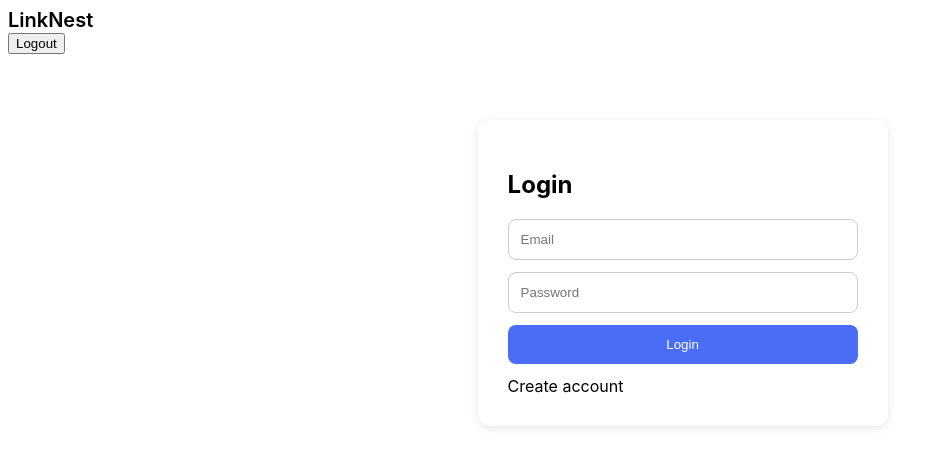
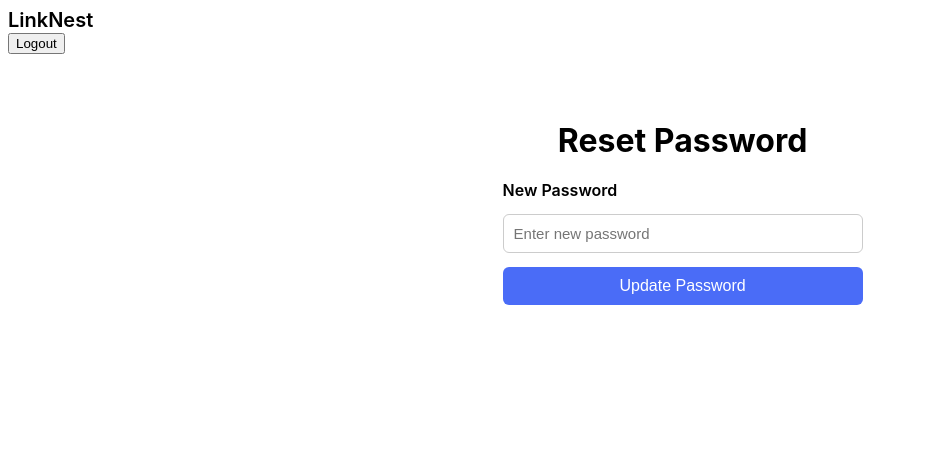
Before and after one commit to doraKola/socialdrive-app, an Angular app: page /reset-password in a window 1280 px wide. Before the commit this address led to /login. Shown: the top 466 px of the page, without its empty margins (0-935 px from the left). Built offline with nearby package versions, Linux system fonts and the light colour scheme.

Commit message:
Add forget

```diff
--- a/src/app/app.routes.ts
+++ b/src/app/app.routes.ts
@@ -2,12 +2,16 @@ import { Routes } from '@angular/router';
 import { authGuard } from '../app/core/guards/auth.guard';
 import { LoginComponent } from '../app/features/auth/login/login.component';
 import { RegisterComponent } from '../app/features/auth/register/register.component';
+import { ForgotPasswordComponent } from '../app/features/auth/forgot-password/forgot-password.component';
+import { ResetPasswordComponent } from  '../app/features/auth/reset-password/reset-password.component';
 
 export const routes: Routes = [
 
   // ---- AUTH PAGES ----
   { path: 'login', component: LoginComponent },
   { path: 'register', component: RegisterComponent },
+  { path: 'forgot-password', component: ForgotPasswordComponent },
+  { path: 'reset-password', component: ResetPasswordComponent },
 
   // ---- PROTECTED APP ----
   {
--- a/src/app/core/services/auth.service.ts
+++ b/src/app/core/services/auth.service.ts
@@ -43,4 +43,15 @@ export class AuthService {
   private setToken(token: string) {
     localStorage.setItem(this.tokenKey, token);
   }
+
+  forgotPassword(email: string) {
+    return this.http.post(`${this.baseUrl}/forgot-password`, { email });
+  }
+
+  resetPassword(token: string, newPassword: string) {
+    return this.http.post(`${this.baseUrl}/reset-password`, { token, newPassword });
+  }
+
+
+
 }
--- /dev/null
+++ b/src/app/features/auth/forgot-password/forgot-password.component.html
@@ -0,0 +1,24 @@
+<div class="auth-container">
+
+  <h1>Forgot Password</h1>
+
+  <form (ngSubmit)="submit()">
+
+    <label>Email</label>
+    <input
+      type="email"
+      [(ngModel)]="email"
+      name="email"
+      placeholder="Enter your account email"
+      required
+    />
+
+    <button type="submit" [disabled]="isLoading">
+      {{ isLoading ? 'Sending...' : 'Send Reset Link' }}
+    </button>
+
+  </form>
+
+  <p class="message" *ngIf="message">{{ message }}</p>
+
+</div>
--- /dev/null
+++ b/src/app/features/auth/forgot-password/forgot-password.component.scss
@@ -0,0 +1,47 @@
+.auth-container {
+  width: 100%;
+  max-width: 360px;
+  margin: 40px auto;
+  padding: 20px;
+
+  display: flex;
+  flex-direction: column;
+
+  h1 {
+    text-align: center;
+    margin-bottom: 20px;
+  }
+
+  form {
+    display: flex;
+    flex-direction: column;
+    gap: 14px;
+
+    label {
+      font-weight: 600;
+    }
+
+    input {
+      padding: 10px;
+      font-size: 15px;
+      border: 1px solid #ccc;
+      border-radius: 6px;
+    }
+
+    button {
+      padding: 10px;
+      background: #4a6cf7;
+      color: white;
+      border: none;
+      border-radius: 6px;
+      cursor: pointer;
+      font-size: 16px;
+    }
+  }
+
+  .message {
+    margin-top: 20px;
+    color: #4a6cf7;
+    text-align: center;
+  }
+}
--- /dev/null
+++ b/src/app/features/auth/forgot-password/forgot-password.component.ts
@@ -0,0 +1,40 @@
+import { Component } from '@angular/core';
+import { CommonModule } from '@angular/common';
+import { FormsModule } from '@angular/forms';
+import { AuthService } from '../../../core/services/auth.service';
+
+@Component({
+  selector: 'app-forgot-password',
+  standalone: true,
+  imports: [CommonModule, FormsModule],
+  templateUrl: './forgot-password.component.html',
+  styleUrls: ['./forgot-password.component.scss']
+})
+export class ForgotPasswordComponent {
+
+  email = '';
+  message: string | null = null;
+  isLoading = false;
+
+  constructor(private auth: AuthService) {}
+
+  submit() {
+    if (!this.email.trim()) return;
+
+    this.isLoading = true;
+
+    this.auth.forgotPassword(this.email).subscribe({
+      next: (res: any) => {
+        this.message = 'If this email exists, a reset link was sent.';
+        this.isLoading = false;
+
+        // DEV ONLY: show token for manual testing
+        console.log("Reset token:", res.token);
+      },
+      error: () => {
+        this.message = 'If this email exists, a reset link was sent.';
+        this.isLoading = false;
+      }
+    });
+  }
+}
--- a/src/app/features/auth/login/login.component.html
+++ b/src/app/features/auth/login/login.component.html
@@ -2,13 +2,25 @@
   <h2>Login</h2>
 
   <div class="auth-form">
-    <input type="email" placeholder="Email" [(ngModel)]="email" />
-    <input type="password" placeholder="Password" [(ngModel)]="password" />
+    <input
+      type="email"
+      placeholder="Email"
+      [(ngModel)]="email"
+    />
+
+    <input
+      type="password"
+      placeholder="Password"
+      [(ngModel)]="password"
+    />
 
     <button (click)="login()">Login</button>
 
     <p class="error" *ngIf="error">{{ error }}</p>
 
-    <a routerLink="/register">Create account</a>
+    <div class="auth-links">
+      <a routerLink="/forgot-password">Forgot password?</a>
+      <a routerLink="/register">Create account</a>
+    </div>
   </div>
 </div>
--- a/src/app/features/auth/login/login.component.ts
+++ b/src/app/features/auth/login/login.component.ts
@@ -3,13 +3,14 @@ import { FormsModule } from '@angular/forms';
 import { Router } from '@angular/router';
 import { AuthService } from '../../../core/services/auth.service';
 import { NgIf } from '@angular/common';
+import { RouterModule } from '@angular/router';
 
 @Component({
   selector: 'app-login',
   standalone: true,
   templateUrl: './login.component.html',
   styleUrls: ['./login.component.scss'],
-  imports: [FormsModule, NgIf]
+  imports: [FormsModule, NgIf, RouterModule]
 })
 export class LoginComponent {
 
--- /dev/null
+++ b/src/app/features/auth/reset-password/reset-password.component.html
@@ -0,0 +1,24 @@
+<div class="auth-container">
+
+  <h1>Reset Password</h1>
+
+  <form (ngSubmit)="submit()">
+
+    <label>New Password</label>
+    <input
+      type="password"
+      [(ngModel)]="newPassword"
+      name="newPassword"
+      placeholder="Enter new password"
+      required
+    />
+
+    <button type="submit" [disabled]="isLoading">
+      {{ isLoading ? 'Updating...' : 'Update Password' }}
+    </button>
+
+  </form>
+
+  <p class="message" *ngIf="message">{{ message }}</p>
+
+</div>
--- /dev/null
+++ b/src/app/features/auth/reset-password/reset-password.component.scss
@@ -0,0 +1 @@
+@import '../forgot-password/forgot-password.component.scss';
--- /dev/null
+++ b/src/app/features/auth/reset-password/reset-password.component.ts
@@ -0,0 +1,44 @@
+import { Component } from '@angular/core';
+import { ActivatedRoute } from '@angular/router';
+import { CommonModule } from '@angular/common';
+import { FormsModule } from '@angular/forms';
+import { AuthService } from '../../../core/services/auth.service';
+
+@Component({
+  selector: 'app-reset-password',
+  standalone: true,
+  imports: [CommonModule, FormsModule],
+  templateUrl: './reset-password.component.html',
+  styleUrls: ['./reset-password.component.scss']
+})
+export class ResetPasswordComponent {
+
+  token!: string;
+  newPassword = '';
+  message: string | null = null;
+  isLoading = false;
+
+  constructor(
+    private route: ActivatedRoute,
+    private auth: AuthService
+  ) {
+    this.token = this.route.snapshot.queryParamMap.get('token') || '';
+  }
+
+  submit() {
+    if (!this.newPassword.trim()) return;
+
+    this.isLoading = true;
+
+    this.auth.resetPassword(this.token, this.newPassword).subscribe({
+      next: () => {
+        this.message = 'Password updated successfully.';
+        this.isLoading = false;
+      },
+      error: () => {
+        this.message = 'Reset link expired or invalid.';
+        this.isLoading = false;
+      }
+    });
+  }
+}
```
